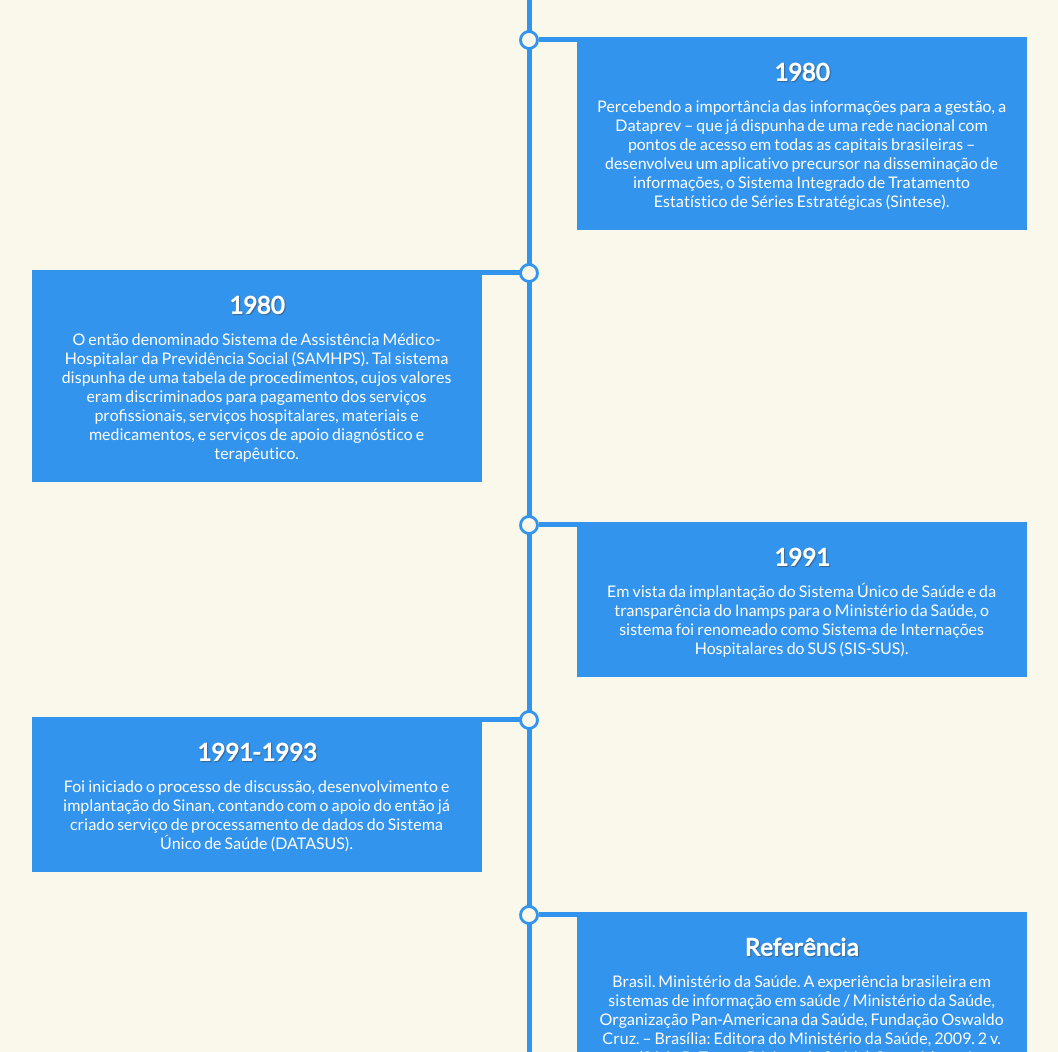
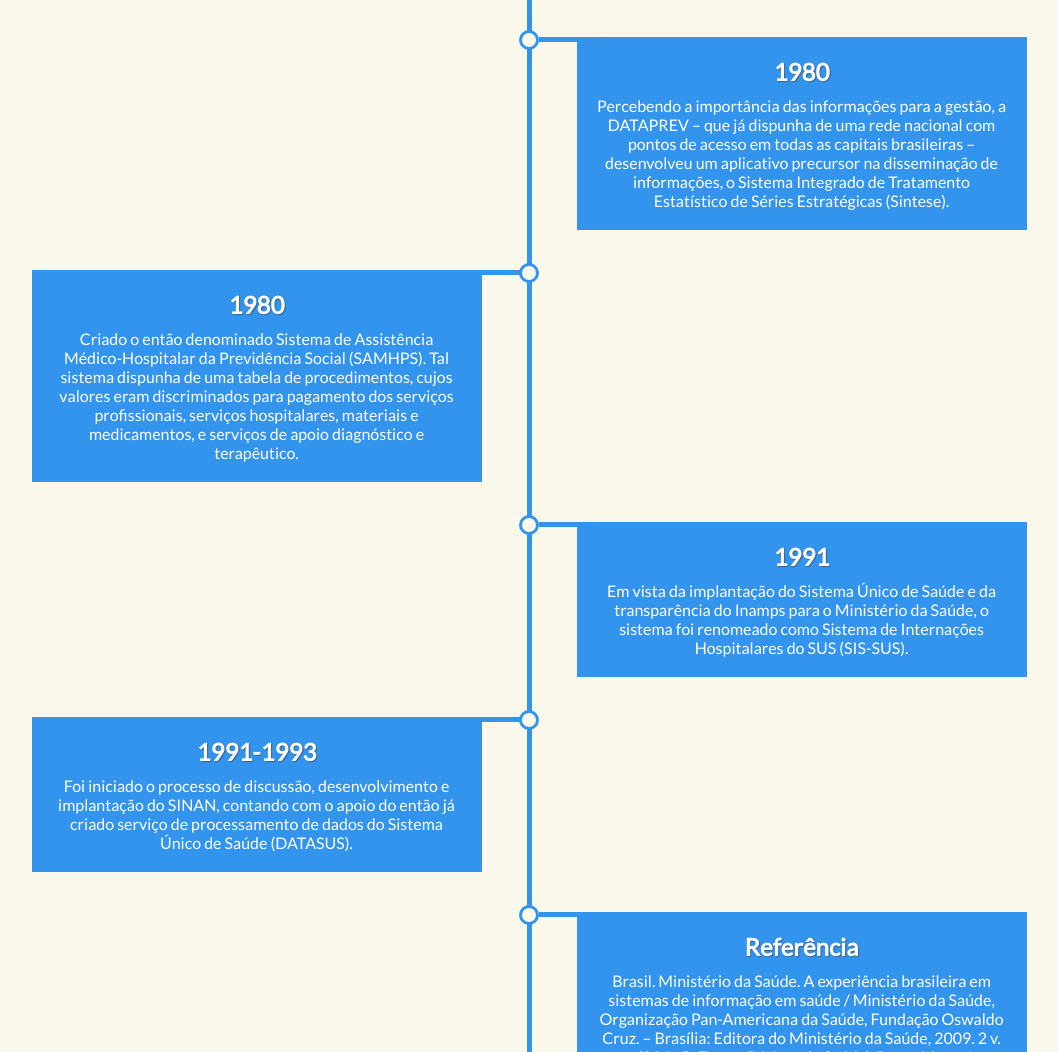
Before and after one commit to allyneb/timeline_const_SIS, a plain HTML site: page timeline_cons_SIS/index.html in a window 1280 px wide. Shown: the part 921-1973 px from the top of the page, without its empty margins (111-1169 px from the left). Drawn offline with nearby package versions, Linux system fonts and the light colour scheme.

Commit message:
Add files via upload

```diff
--- a/timeline_cons_SIS/index.html
+++ b/timeline_cons_SIS/index.html
@@ -59,7 +59,7 @@
         <h2>
           <time>1980</time>
         </h2>
-        <p>Percebendo a importância das informações para a gestão, a Dataprev – que já dispunha de uma rede nacional com pontos de acesso em todas as capitais brasileiras – desenvolveu um aplicativo precursor na disseminação de informações, o Sistema Integrado de Tratamento Estatístico de Séries Estratégicas (Sintese).</p>
+        <p>Percebendo a importância das informações para a gestão, a DATAPREV – que já dispunha de uma rede nacional com pontos de acesso em todas as capitais brasileiras – desenvolveu um aplicativo precursor na disseminação de informações, o Sistema Integrado de Tratamento Estatístico de Séries Estratégicas (Sintese).</p>
       </div>
     </li>
     <li>
@@ -67,7 +67,7 @@
         <h2>
           <time>1980</time>
         </h2>
-        <p>O então denominado Sistema de Assistência Médico-Hospitalar da Previdência Social (SAMHPS). Tal sistema dispunha de uma tabela de procedimentos, cujos valores eram discriminados para pagamento dos serviços profissionais, serviços hospitalares, materiais e medicamentos, e serviços de apoio diagnóstico e terapêutico.
+        <p>Criado o então denominado Sistema de Assistência Médico-Hospitalar da Previdência Social (SAMHPS). Tal sistema dispunha de uma tabela de procedimentos, cujos valores eram discriminados para pagamento dos serviços profissionais, serviços hospitalares, materiais e medicamentos, e serviços de apoio diagnóstico e terapêutico.
 
 </p>
       </div>
@@ -86,7 +86,7 @@
         <h2>
           <time>1991-1993</time>
         </h2>
-        <p>Foi iniciado o processo de discussão, desenvolvimento e implantação do Sinan, contando com o apoio do então já criado serviço de processamento de dados do Sistema Único de Saúde (DATASUS).
+        <p>Foi iniciado o processo de discussão, desenvolvimento e implantação do SINAN, contando com o apoio do então já criado serviço de processamento de dados do Sistema Único de Saúde (DATASUS).
 
       </div>
     </li>
```
